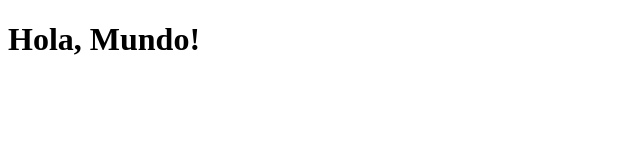
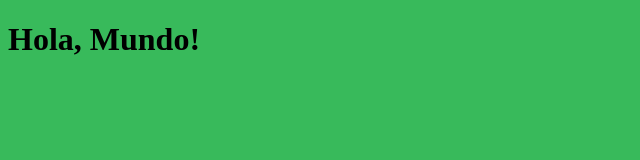
Before and after one commit to hillswor/roozdotcom, a plain HTML site: page index.html in a window 1280 px wide. Shown: the whole page, without its empty margins (0-640 px from the left). Drawn offline with Linux system fonts and the light colour scheme.

Commit message:
Add style.css with basic styling

```diff
--- a/index.html
+++ b/index.html
@@ -4,6 +4,7 @@
         <title>
             ROOZDOTCOM
         </title>
+        <link rel="stylesheet" href="./style.css" />
     </head>
     <body>
         <h1>
--- /dev/null
+++ b/style.css
@@ -0,0 +1,3 @@
+body {
+    background: #38ba5b;
+}
```
